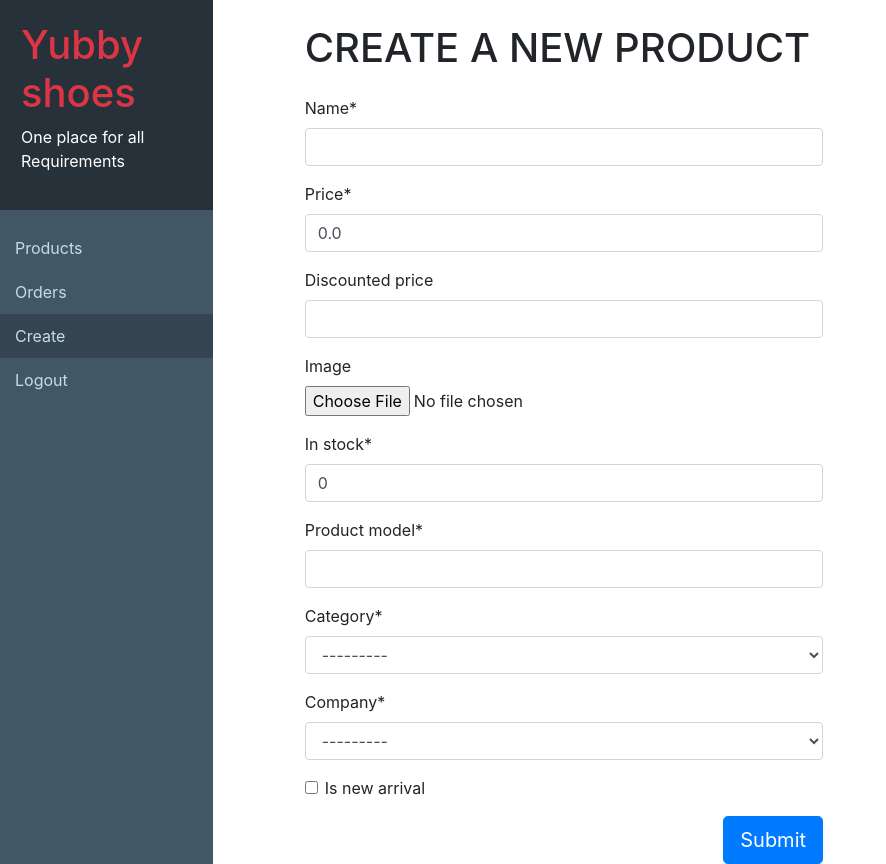
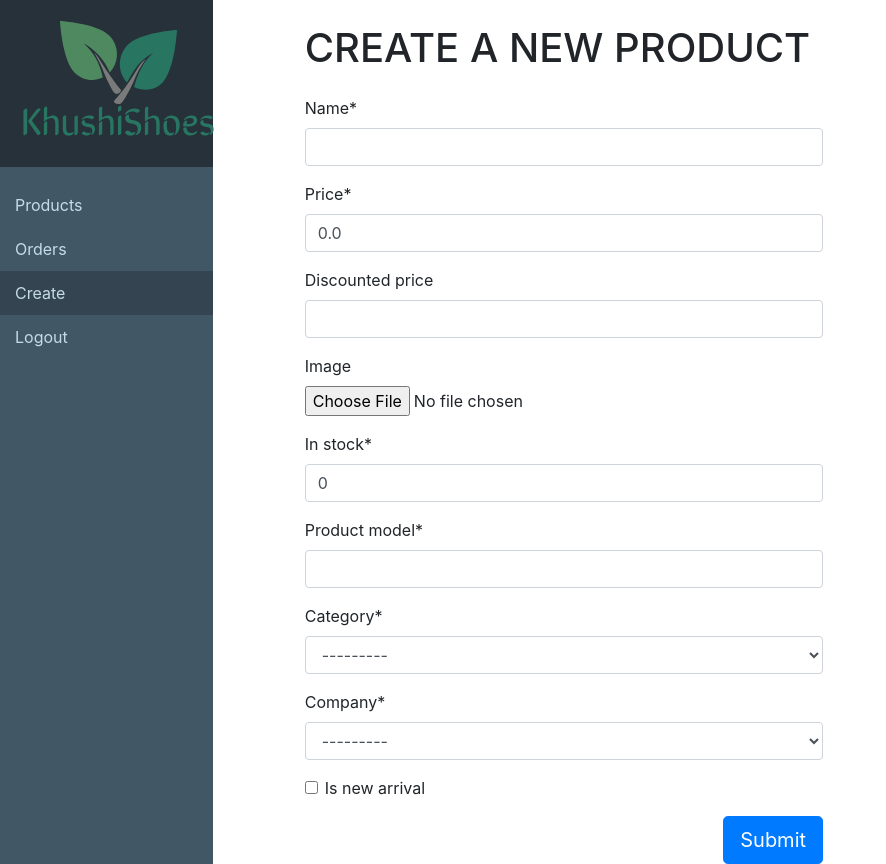
Before and after one commit to Yubby-Shoes/Yubby-shoes, a Django app: page /store/create/ in a window 1280 px wide. Shown: the whole page, without its empty margins (0-886 px from the left). Run offline with Django 3.2, Linux system fonts and the light colour scheme; the visitor is signed in with stand-in values (Sample User, id 1); data that the repository does not hold is empty; some libraries are stand-ins or nearby versions.

Commit message:
[fix] logo in store sidebar

```diff
--- a/store/templates/store/utils/sidebar.html
+++ b/store/templates/store/utils/sidebar.html
@@ -3,8 +3,9 @@
 <div class="sidebar">
   <div class="sidebar-header">
     <div class="sidebar-header-title p-3">
-      <h1 class="text-danger">Yubby shoes</h1>
-      <p class="text-white">One place for all Requirements</p>
+      <div class="header-logo-wrapper text-center">
+        <img src="{% static 'core/logo/logo_hor.svg' %}" alt="KhusiShoes">
+      </div>
     </div>
   </div>
   <div class="sidebar-content pt-3">
```
